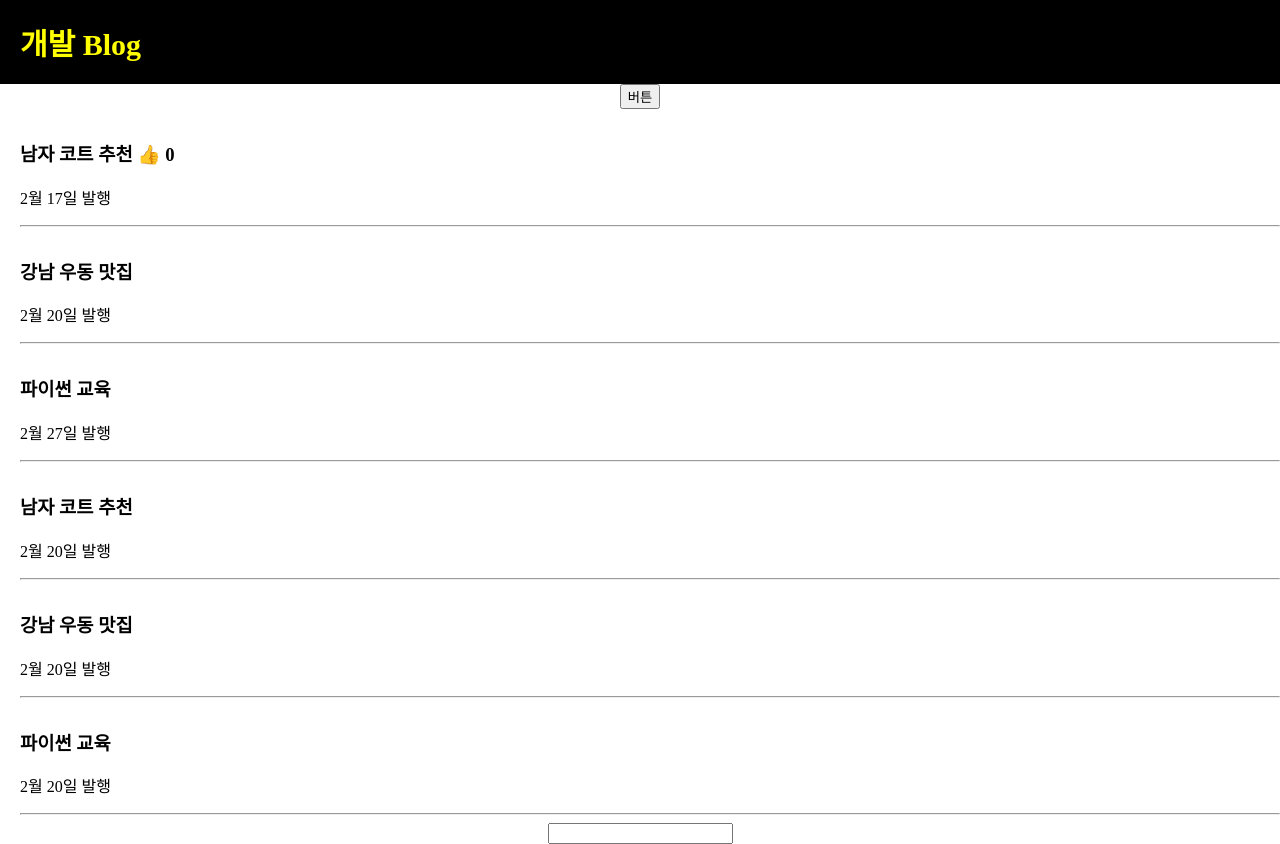
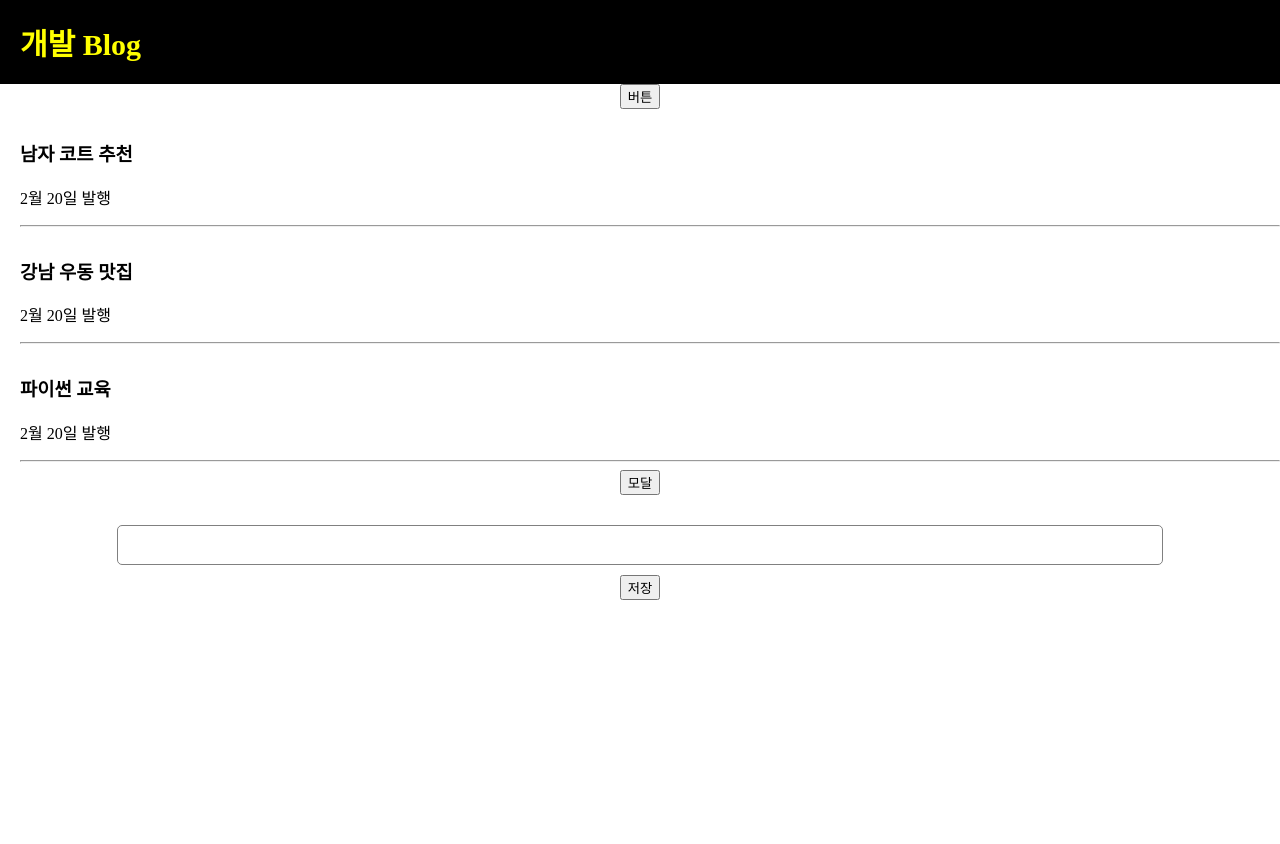
Before and after one commit to mujjing/reactStudy, a React (Create React App) app in the folder blog/: page / in a window 1280 px wide. Shown: the top 844 px of the page. After the commit the page ends 800 px from the top, so only its background shows below. Built offline with nearby package versions, Linux system fonts and the light colour scheme.

Commit message:
input데이터를 일시적으로 어레이에 추가해서 화면에서 보이기

```diff
--- a/blog/src/App.css
+++ b/blog/src/App.css
@@ -11,6 +11,25 @@ body {
   margin-top: 20px;
   padding:20px;
   background: #eee;
+}
+
+.publish{
+  margin-top: 30px;
+  margin-bottom: 30px;
+}
+
+.publish input {
+  padding: 10px;
+  font-size: 16px;
+  border-radius: 5px;
+  width: 80%;
+  border: 1px solid grey;
+}
+
+.publish button {
+  display: block;
+  margin: auto;
+  margin-top: 10px;
 }
 
 .black_nav {
--- a/blog/src/App.js
+++ b/blog/src/App.js
@@ -49,7 +49,7 @@ function callModal() {
         <div style={ { color:'yellow', fontSize : '30px' } }>개발 Blog</div>
       </div>
       <button onClick={()=>{ changeTitle() }}>버튼</button>
-      <div className="list">
+      {/* <div className="list">
         <h3>{ 글제목[0] } <span onClick={()=>{ 따봉변경( 따봉 + 1 ) }}>👍</span> {따봉} </h3>
         <p>2월 17일 발행</p>
         <hr/>
@@ -63,7 +63,7 @@ function callModal() {
         <h3><span onClick={()=>{ callModal() }}>{ 글제목[2] }</span></h3>
         <p>2월 27일 발행</p>
         <hr/>
-      </div>
+      </div> */}
 
       {
         글제목.map(function(a, i){
@@ -76,9 +76,16 @@ function callModal() {
           )
         })
       }
+      <button onClick = {()=>{ callModal() }} >모달</button>
 
-      { 입력값 }
-      <input onChange = { (e)=>{ 입력값변경(e.target.value) } } />
+      <div className="publish">
+        <input onChange = {(e) => {입력값변경(e.target.value) }}/>
+        <button onClick = { () => {
+          var arrayCopy = [...글제목];
+          arrayCopy.unshift(입력값);
+          글제목변경( arrayCopy );
+        } }>저장</button>
+      </div>
 
       {
         modal == true?
```
